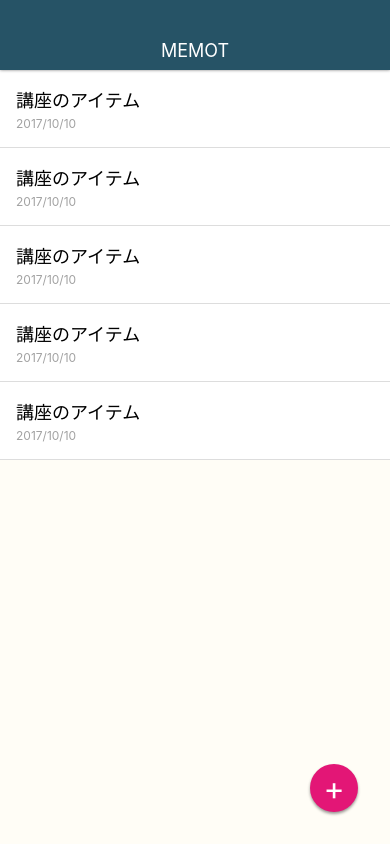
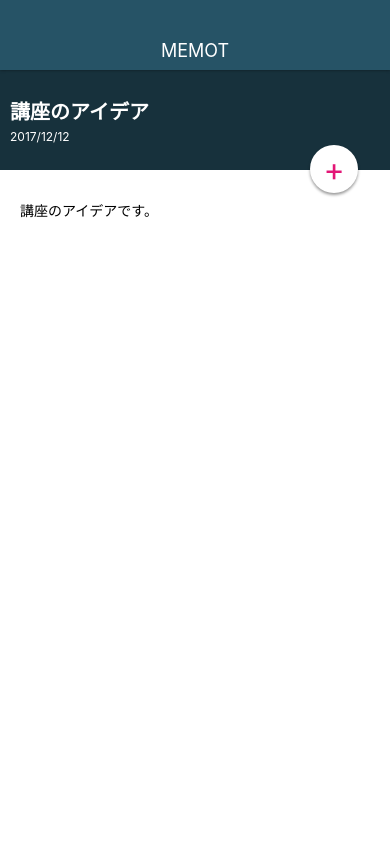
Before and after one commit to kazuyuki-m/MemoApp, a React Native app: screen / in a window 390 px wide. Built offline with nearby package versions, Linux system fonts and the light colour scheme.

Commit message:
Style MemoDetailScreen

```diff
--- a/App.js
+++ b/App.js
@@ -1,12 +1,15 @@
 import { StatusBar } from 'expo-status-bar';
 import React from 'react';
 import styled from 'styled-components/native';
+import Appbar from './src/components/Appbar';
 import BodyText from './src/elements/BodyText';
+import MemoDetailScreen from './src/screens/MemoDetailScreen';
 import MemoListScreen from './src/screens/MemoListScreen';
 
 export default function App() {
   return (
     <Container>
+      <Appbar />
       {/* <Text>Open up App.js to start working on your app!2</Text>
       <BodyText>Hi!</BodyText> */}
       {/* <StatusBar style="auto" /> */}
@@ -14,7 +17,8 @@ export default function App() {
       <MemoList />
       <CircleButton>+</CircleButton> */}
 
-      <MemoListScreen />
+      {/* <MemoListScreen /> */}
+      <MemoDetailScreen />
     </Container>
   );
 }
--- a/src/elements/CircleButton.js
+++ b/src/elements/CircleButton.js
@@ -1,9 +1,12 @@
+/* eslint-disable no-confusing-arrow */
 import React from 'react';
-import styled from 'styled-components/native';
+import styled, { css, keyframes } from 'styled-components/native';
 
-const CircleButton = ({ children }) => {
+const CircleButton = ({ children, layout, color }) => {
   return (
-    <Button><ButtonTitle>{children}</ButtonTitle></Button>
+    <Button layout={layout} color={color}>
+      <ButtonTitle color={color}>{children}</ButtonTitle>
+    </Button>
   );
 };
 
@@ -11,19 +14,36 @@ export default CircleButton;
 
 const Button = styled.View`
   position: absolute;
-  bottom: 32px;
+  ${({ layout }) => (
+    layout
+      ? css`
+          top: 75;
+        `
+      : css`
+          bottom: 32;
+        `
+  )}
   right: 32px;
   width: 48px;
   height: 48px;
-  background-color: #e31676;
+  background-color: ${({ color }) => (
+    color
+      ? '#fff'
+      : '#e31676'
+  )};
   border-radius: 24px;
   justify-content: center;
   align-items: center;
   box-shadow: 0 2px 3px rgba(0, 0, 0, 0.4);
+  /* transform: rotate(135deg) translateX(-40px) translateY(-60px); */
 `;
 
 const ButtonTitle = styled.Text`
   font-size: 32px;
   /* line-height: 24px; */
-  color: #fff;
+  color: ${({ color }) => (
+    color
+      ? '#e31676'
+      : '#fff'
+  )};
 `;
--- /dev/null
+++ b/src/screens/MemoDetailScreen.js
@@ -0,0 +1,70 @@
+import React from 'react';
+import { View } from 'react-native';
+import styled from 'styled-components/native';
+import CircleButton from '../elements/CircleButton';
+
+const MemoDetailScreen = () => {
+  return (
+    <>
+      <Container>
+
+        <MemoHeader>
+          <View>
+            <MemoHeaderTitle>講座のアイデア</MemoHeaderTitle>
+            <MemoHeaderDate>2017/12/12</MemoHeaderDate>
+          </View>
+        </MemoHeader>
+        <MemoContent>
+          <MemoContentBody>
+            講座のアイデアです。
+          </MemoContentBody>
+        </MemoContent>
+        <EditButton layout color>+</EditButton>
+      </Container>
+    </>
+  );
+};
+
+export default MemoDetailScreen;
+
+const Container = styled.View`
+  flex:1;
+  width:100%;
+`;
+
+const MemoHeader = styled.View`
+  height: 100;
+  background-color: #17313C;
+  justify-content: center;
+  padding: 10px;
+`;
+
+const MemoHeaderTitle = styled.Text`
+  font-size: 20;
+  font-weight: bold;
+  color: #fff;
+  margin-bottom: 4;
+`;
+
+const MemoHeaderDate = styled.Text`
+  font-size: 12;
+  color: #fff;
+`;
+
+const MemoContent = styled.View`
+padding-top: 30;
+padding-left: 20;
+padding-right: 20;
+padding-bottom: 20;
+background-color: #fff;
+flex: 1;
+`;
+
+const MemoContentBody = styled.Text`
+`;
+
+const EditButton = styled(CircleButton)`
+  /* top: 120px; */
+  /* bottom: 2000px; */
+  /* background-color: #fff; */
+`;
--- a/src/screens/MemoListScreen.js
+++ b/src/screens/MemoListScreen.js
@@ -6,7 +6,6 @@ import CircleButton from '../elements/CircleButton';
 const MemoListScreen = () => {
   return (
     <>
-      <Appbar />
       <MemoList />
       <CircleButton>+</CircleButton>
     </>
```
